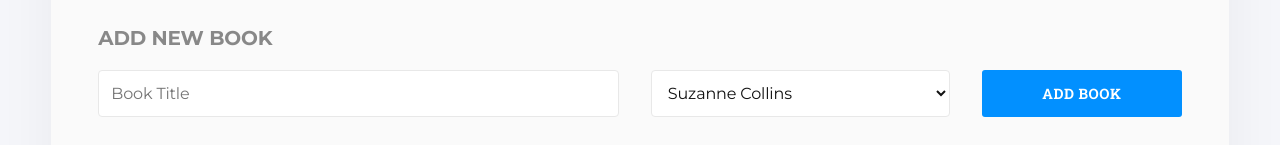
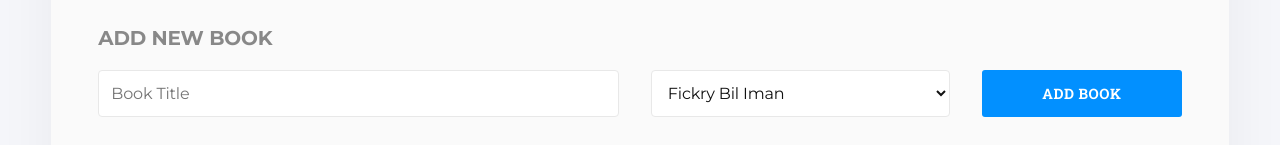
Before and after one commit to fickryiman/bookstore-cms, a React (Create React App) app: page / in a window 1280 px wide. Shown: the part 807-952 px from the top of the page. Built offline with nearby package versions, Linux system fonts and the light colour scheme; the HTML template or start-up script is replaced by a standard one.

Commit message:
Update input.jsx
- trying to update linters config at github actions

```diff
--- a/src/components/Input.jsx
+++ b/src/components/Input.jsx
@@ -33,6 +33,7 @@ const Input = () => {
           onChange={handleChange}
         >
           <option disabled style={{ color: '#a09d9d' }}>Author</option>
+          <option>Fickry Bil Iman</option>
           <option>Suzanne Collins</option>
           <option>Frank Herbert</option>
         </select>
```
